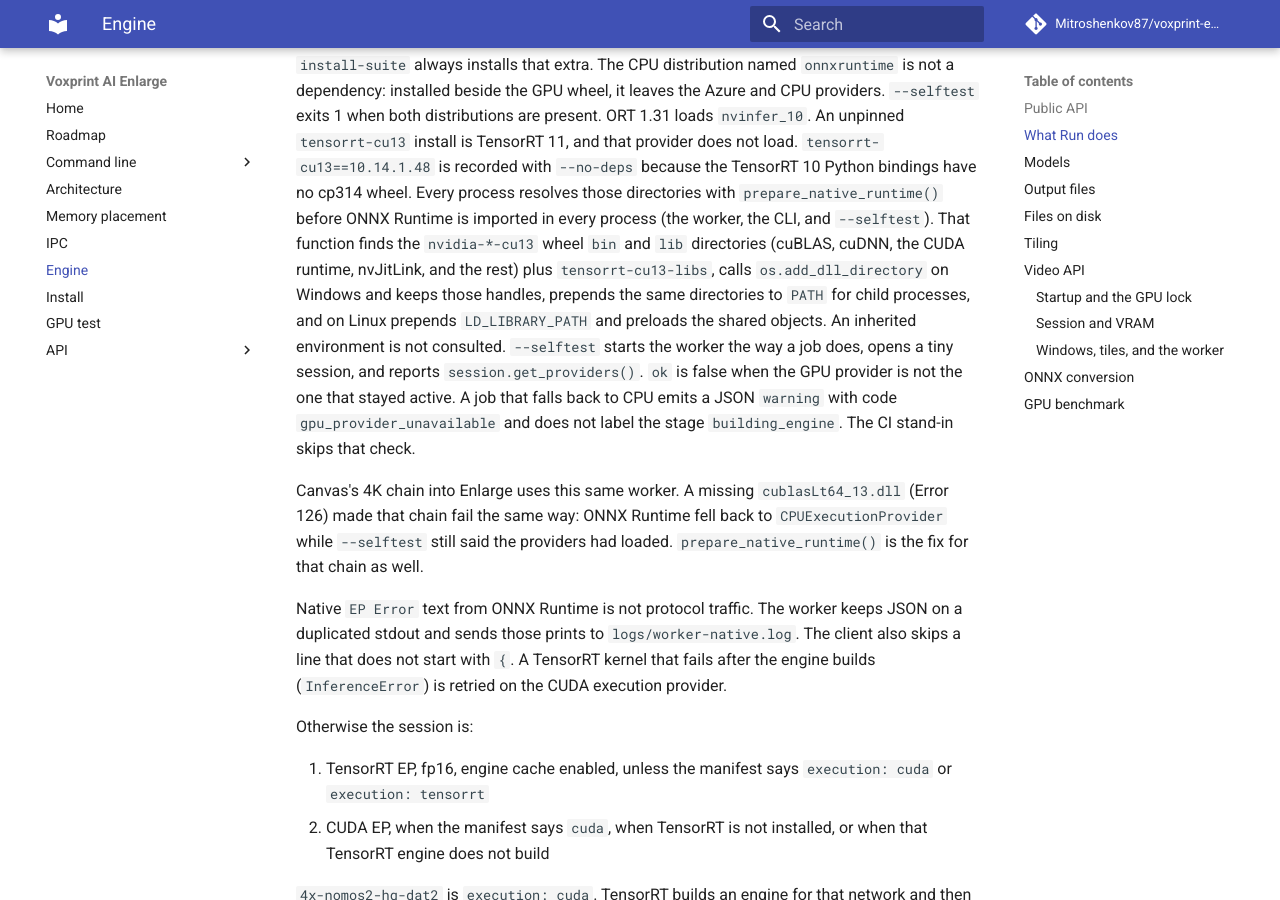
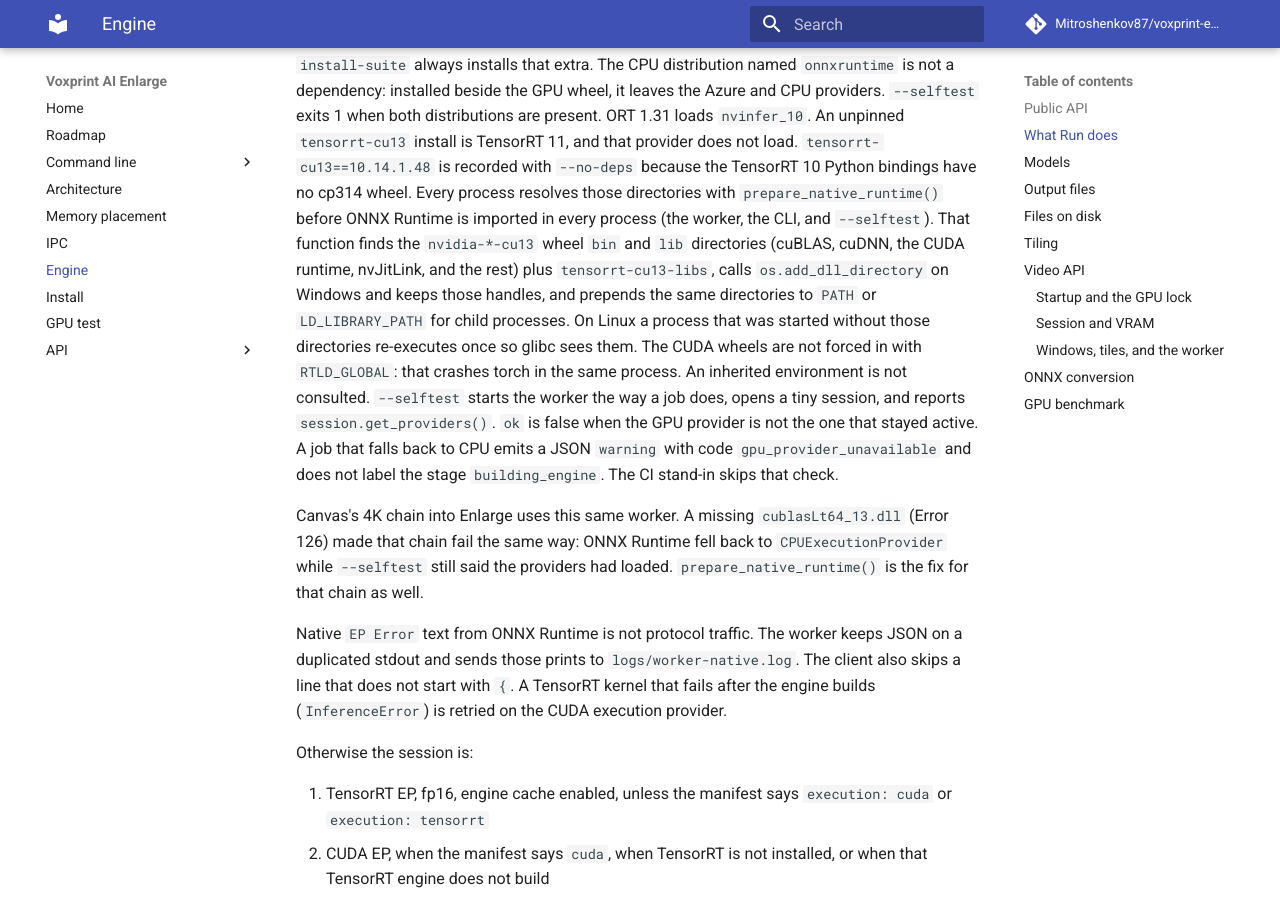
Before and after one commit to Mitroshenkov87/voxprint-enlarge, an MkDocs documentation site: the page built from docs/ENGINE.md, in a window 1280 px wide and 900 px high, scrolled down 3513 px. Built offline with MkDocs 1.6.1 and Material for MkDocs 9.7.7, drawn with Linux system fonts in a browser that asks for light colours; comment, search, counter and statistics services are not loaded.

Commit message:
Keep CUDA wheels off RTLD_GLOBAL so torch export does not crash.
Linux puts the directories on LD_LIBRARY_PATH and re-executes once outside pytest. Forcing those libraries in crashed the audit's ONNX export.

Co-authored-by: Aleksandr Mitroshenkov <Mitroshenkov87@users.noreply.github.com>

```diff
--- a/docs/ENGINE.md
+++ b/docs/ENGINE.md
@@ -153,9 +153,11 @@ those directories with `prepare_native_runtime()` before ONNX Runtime is importe
 in every process (the worker, the CLI, and `--selftest`). That function finds
 the `nvidia-*-cu13` wheel `bin` and `lib` directories (cuBLAS, cuDNN, the CUDA
 runtime, nvJitLink, and the rest) plus `tensorrt-cu13-libs`, calls
-`os.add_dll_directory` on Windows and keeps those handles, prepends the same
-directories to `PATH` for child processes, and on Linux prepends
-`LD_LIBRARY_PATH` and preloads the shared objects. An inherited environment is
+`os.add_dll_directory` on Windows and keeps those handles, and prepends the same
+directories to `PATH` or `LD_LIBRARY_PATH` for child processes. On Linux a
+process that was started without those directories re-executes once so glibc
+sees them. The CUDA wheels are not forced in with `RTLD_GLOBAL`: that crashes
+torch in the same process. An inherited environment is
 not consulted. `--selftest` starts the worker the way a job does, opens a tiny
 session, and reports `session.get_providers()`. `ok` is false when the GPU
 provider is not the one that stayed active. A job that falls back to CPU emits
```
Also changed, not shown: 2 other files.
